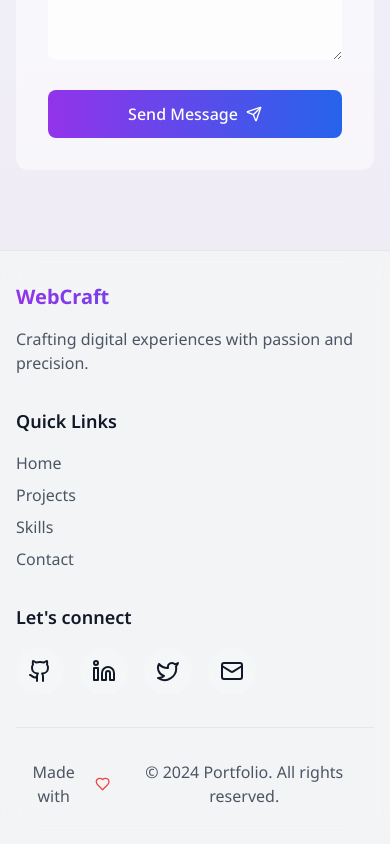
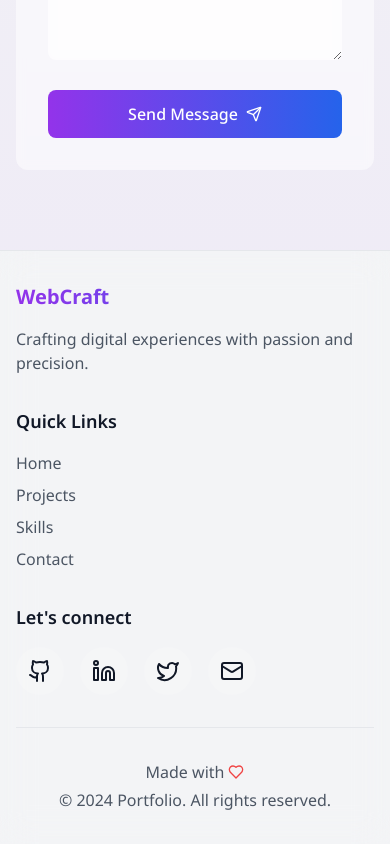
Before and after one commit to hervezossou/hervezossou.dev, a React (Vite) app: page / in a window 390 px wide. Shown: the part 7378-8222 px from the top of the page. Built offline with nearby package versions, Linux system fonts and the light colour scheme.

Commit message:
update footer copyright

```diff
--- a/src/components/organisms/Footer.tsx
+++ b/src/components/organisms/Footer.tsx
@@ -52,14 +52,16 @@ export default function Footer () {
                 </div>
                 {/* Copyright */}
                 <motion.div
-                        initial={{ opacity: 0 }}
-                        whileInView={{ opacity: 1 }}
-                        className="mt-8 pt-8 border-t border-gray-200 dark:border-white/10 text-center text-gray-600 dark:text-gray-400 flex items-center justify-center gap-1"
-                    >
+                    initial={{ opacity: 0 }}
+                    whileInView={{ opacity: 1 }}
+                    className="mt-8 flex flex-col items-center justify-center gap-1 pt-8 border-t border-gray-200 dark:border-white/10 text-center text-gray-600 dark:text-gray-400 lg:flex-row"
+                >
+                    <div className="flex items-center gap-1">
                         <span>Made with</span>
                         <Heart className="w-4 h-4 text-red-500 inline" />
-                        <span>© {currentYear} Portfolio. All rights reserved.</span>
-                    </motion.div>
+                    </div>
+                    <span>© {currentYear} Portfolio. All rights reserved.</span>
+                </motion.div>
             </div>
         </motion.footer>
     )
```
Also changed, not shown: 1 other file (tests, documents, lock files or other folders).
